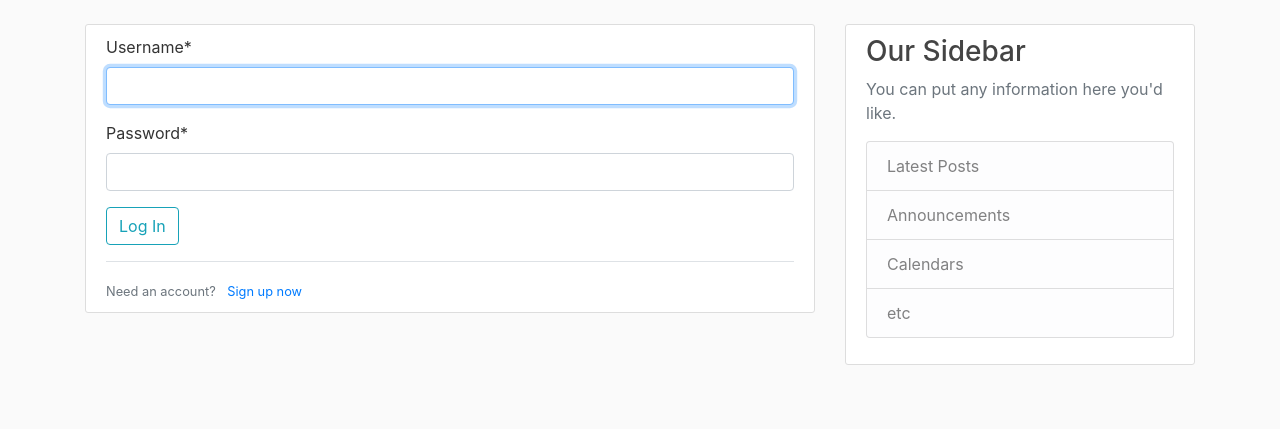
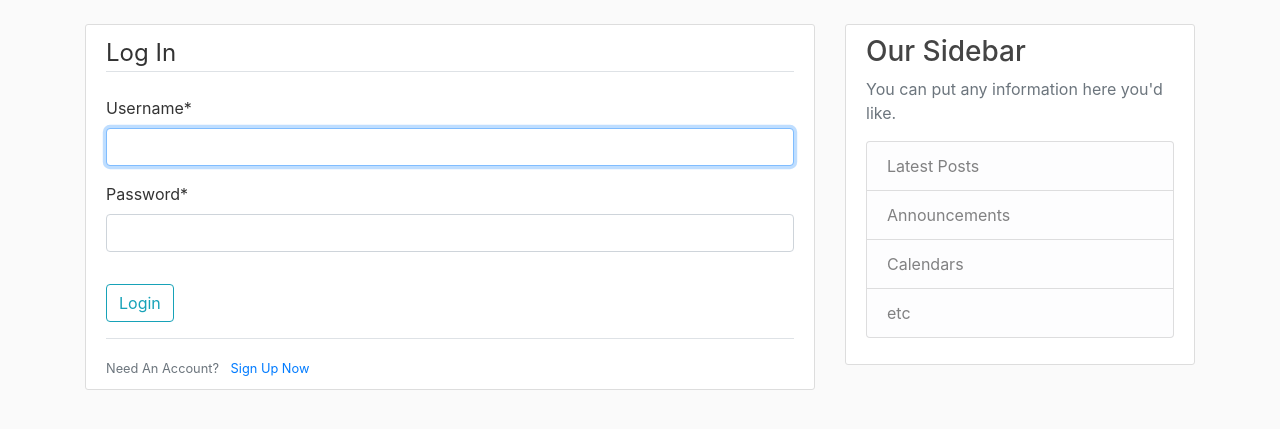
Before and after one commit to Dosx001/django_project, a Django app: page /login/ in a window 1280 px wide. Shown: the part 56-485 px from the top of the page. Run offline with Django 3.2, Linux system fonts and the light colour scheme; some libraries are stand-ins or nearby versions.

Commit message:
Added login and logout functionality to navigation bar

```diff
--- a/blog/templates/blog/base.html
+++ b/blog/templates/blog/base.html
@@ -32,8 +32,12 @@
             </div>
             <!-- Navbar Right Side -->
             <div class="navbar-nav">
-              <a class="nav-item nav-link" href="#">Login</a>
-              <a class="nav-item nav-link" href="#">Register</a>
+                {% if user.is_authenticated %}
+                    <a class="nav-item nav-link" href="{% url 'logout' %}">Logout</a>
+                {% else %}
+                    <a class="nav-item nav-link" href="{% url 'login' %}">Login</a>
+                    <a class="nav-item nav-link" href="{% url 'register' %}">Register</a>
+                {% endif %}
             </div>
           </div>
         </div>
--- a/users/templates/users/login.html
+++ b/users/templates/users/login.html
@@ -2,20 +2,19 @@
 {% load crispy_forms_tags %}
 {% block content %}
     <div class="content-section">
-        <form method='POST'>
+        <form method="POST">
             {% csrf_token %}
-            <fieldset class="form-group>
-                <legend class="border-bottom mb-4">
-                    {{ form|crispy }}
-                </legend>
+            <fieldset class="form-group">
+                <legend class="border-bottom mb-4">Log In</legend>
+                {{ form|crispy }}
             </fieldset>
             <div class="form-group">
-                <button class="btn btn-outline-info" type="submit">Log In</button>
+                <button class="btn btn-outline-info" type="submit">Login</button>
             </div>
         </form>
         <div class="border-top pt-3">
             <small class="text-muted">
-                Need an account? <a class="ml-2" href="{% url 'register' %}">Sign up now</a>
+                Need An Account? <a class="ml-2" href="{% url 'register' %}">Sign Up Now</a>
             </small>
         </div>
     </div>
```
Also changed, not shown: users/templates/users/register.html (+5 -6 lines), users/templates/users/logout.html (line endings or trailing spaces).
